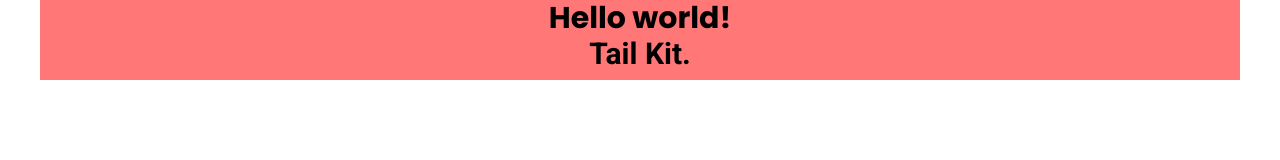
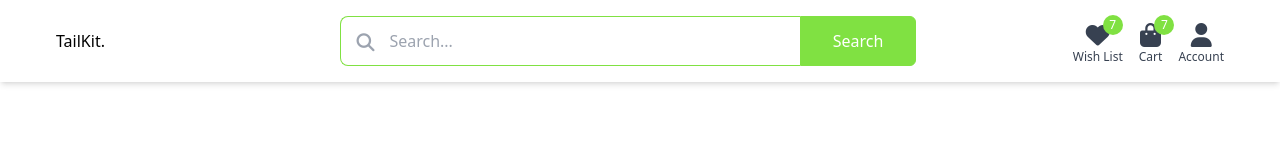
Before and after one commit to SBTHDR/tail-kit, a website: page index.html in a window 1280 px wide. Drawn offline with Linux system fonts and the light colour scheme.

Commit message:
Feat: Header

```diff
--- a/index.html
+++ b/index.html
@@ -5,18 +5,69 @@
     <meta name="viewport" content="width=device-width, initial-scale=1.0">
     <!-- Favicon -->
     <link rel="icon" type="image/png" sizes="32x32" href="./public/img/favicon-32x32.svg">
+    <!-- Font Awesome -->
+    <link rel="stylesheet" href="https://cdnjs.cloudflare.com/ajax/libs/font-awesome/6.6.0/css/all.min.css" integrity="sha512-Kc323vGBEqzTmouAECnVceyQqyqdsSiqLQISBL29aUW4U/M7pSPA/gEUZQqv1cwx4OnYxTxve5UMg5GT6L4JJg==" crossorigin="anonymous" referrerpolicy="no-referrer" />
     <!-- CSS -->
     <link rel="stylesheet" href="./public/css/style.css">
     <title>Tail Kit.</title>
 </head>
 <body>
-    <div class="container h-20 bg-primary">
-        <h1 class="text-3xl font-bold text-center font-poppins">
-            Hello world!
-        </h1>
-        <h1 class="text-3xl font-bold text-center font-roboto">
-            Tail Kit.
-        </h1>
-    </div>
+    <!-- Header Start -->
+    <header class="py-4 shadow-md bg-white">
+        <div class="container flex items-center justify-between">
+            <!-- logo -->
+            <div>
+                <a href="/">
+                    <h1 class="w-32">TailKit.</h1>
+                </a>
+            </div>
+            <!-- Search -->
+             <div class="flex w-full max-w-xl relative">
+                <span class="absolute left-4 top-3 text-lg text-gray-400">
+                    <i class="fa-solid fa-magnifying-glass"></i>
+                </span>
+                <input type="text" class="w-full border border-primary border-r-0 pl-12 py-3 rounded-l-lg focus:outline-none" placeholder="Search...">
+                <button class="bg-primary border border-primary text-white px-8 rounded-r-md hover:bg-transparent hover:text-primary transition">Search</button>
+             </div>
+            <!-- Icons -->
+             <div class="flex items-center space-x-4">
+                <div>
+                    <a href="#" class="text-center text-gray-700 hover:text-primary transition relative">
+                        <div class="text-2xl">
+                            <i class="fa-solid fa-heart"></i>
+                        </div>
+                        <div class="text-xs leading-3">
+                            Wish List
+                        </div>
+                        <span class="absolute right-0 -top-1 w-5 h-5 rounded-full flex items-center justify-center bg-primary text-white text-xs">7</span>
+                    </a>
+                </div>
+
+                <div>
+                    <a href="#" class="text-center text-gray-700 hover:text-primary transition relative">
+                        <div class="text-2xl">
+                            <i class="fa-solid fa-bag-shopping"></i>
+                        </div>
+                        <div class="text-xs leading-3">
+                            Cart
+                        </div>
+                        <span class="absolute -right-3 -top-1 w-5 h-5 rounded-full flex items-center justify-center bg-primary text-white text-xs">7</span>
+                    </a>
+                </div>
+
+                <div>
+                    <a href="#" class="text-center text-gray-700 hover:text-primary transition relative">
+                        <div class="text-2xl">
+                            <i class="fa-solid fa-user"></i>
+                        </div>
+                        <div class="text-xs leading-3">
+                            Account
+                        </div>
+                    </a>
+                </div>
+             </div>
+        </div>
+    </header>
+    <!-- Header End -->
 </body>
 </html>
--- a/tailwind.config.js
+++ b/tailwind.config.js
@@ -21,7 +21,7 @@ module.exports = {
         roboto: "'Roboto', sans-serif"
       },
       colors: {
-        'primary': '#FF7777'
+        'primary': '#80e142'
       }
     },
   },
```
Also changed, not shown: public/css/style.css.
